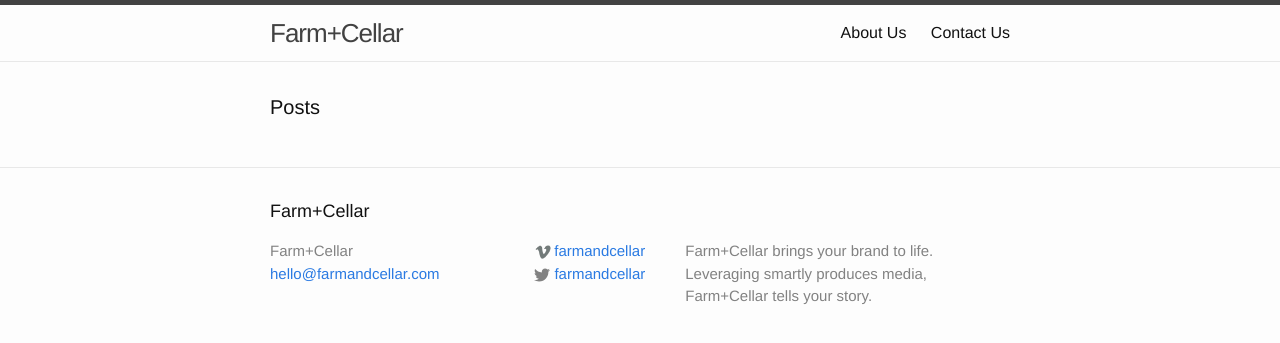
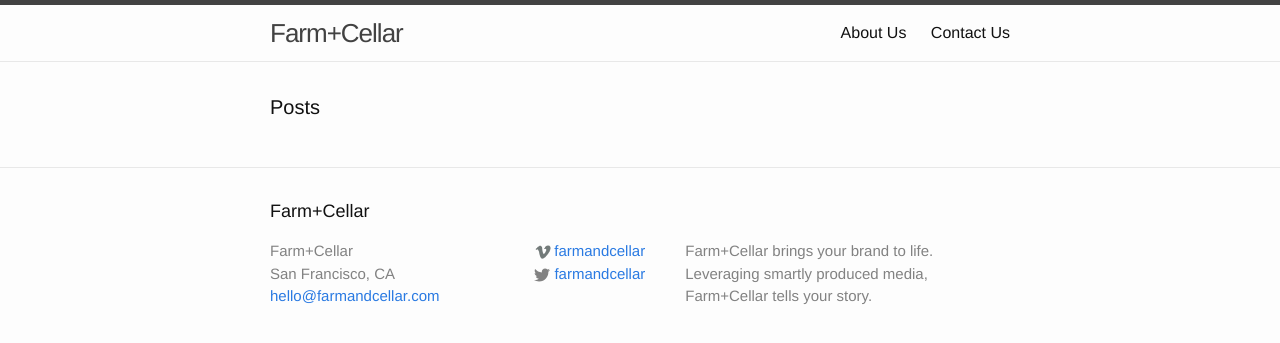
Before and after one commit to farmandcellar/farmandcellar.github.io, a Jekyll site: the page built from index.html, in a window 1280 px wide. Shown: the top 343 px of the page. Built offline with Jekyll 4.4.1, drawn with Linux system fonts in a browser that asks for light colours.

Commit message:
fix typo

```diff
--- a/_config.yml
+++ b/_config.yml
@@ -9,7 +9,7 @@
 title: Farm+Cellar
 email: hello@farmandcellar.com
 description: > # this means to ignore newlines until "baseurl:"
-  Farm+Cellar brings your brand to life. Leveraging smartly produces
+  Farm+Cellar brings your brand to life. Leveraging smartly produced
   media, Farm+Cellar tells your story.
 baseurl: "" # the subpath of your site, e.g. /blog
 url: "https://farmandcellar.github.io/"
--- a/_includes/footer.html
+++ b/_includes/footer.html
@@ -7,8 +7,9 @@
     <div class="footer-col-wrapper">
       <div class="footer-col footer-col-1">
         <ul class="contact-list">
-          <li>{{ site.title }}</li>
-          <li><a href="mailto:{{ site.email }}">{{ site.email }}</a></li>
+            <li>{{ site.title }}</li>
+            <li>San Francisco, CA</li>
+            <li><a href="mailto:{{ site.email }}">{{ site.email }}</a></li>
         </ul>
       </div>
 
```
